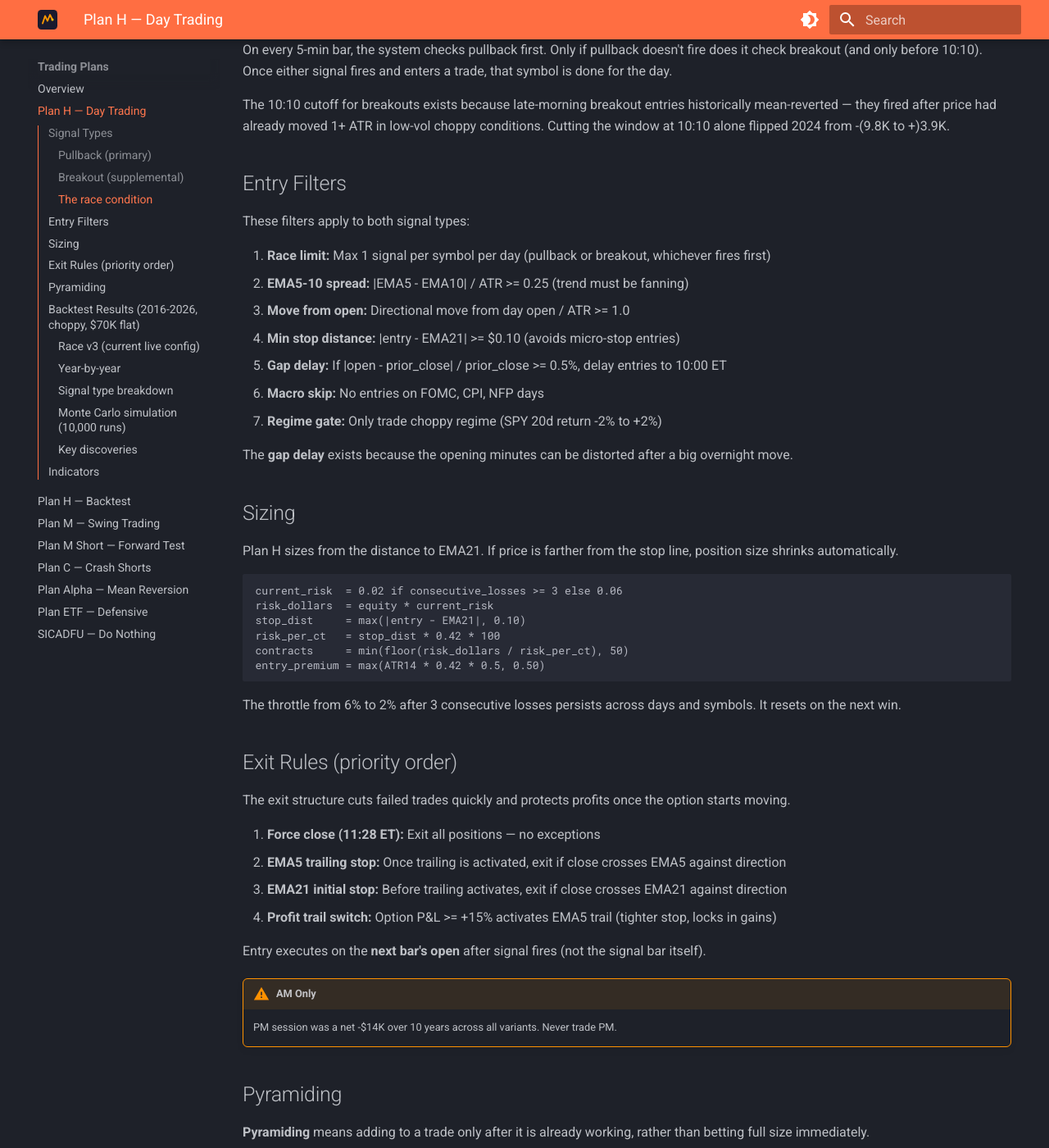
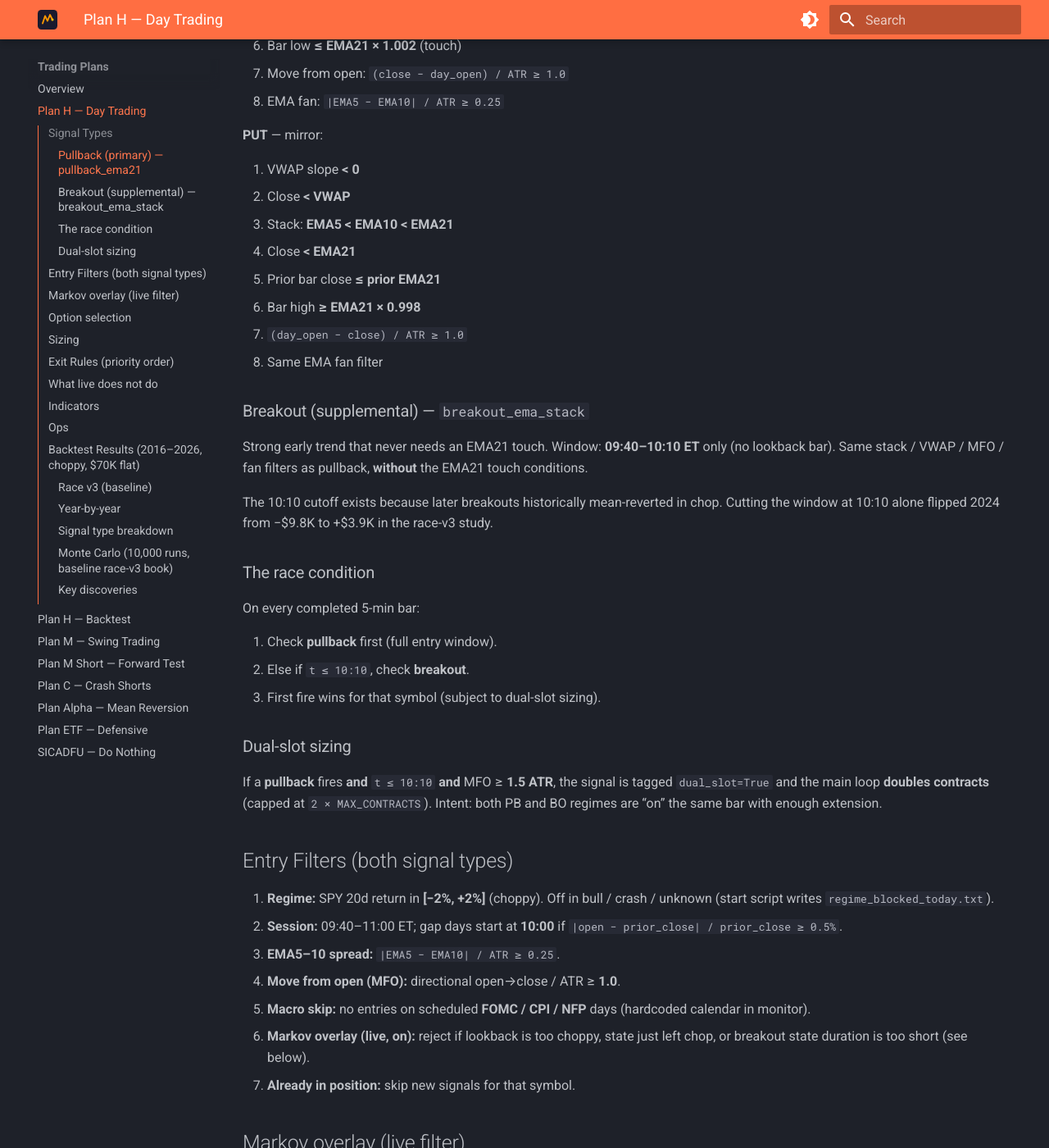
Before and after one commit to drm-collab/master-rulebook, an MkDocs documentation site: the page built from docs/plans/plan-h.md, in a window 1280 px wide and 1400 px high, scrolled down 1401 px. Shown: the whole window at 82% size. Built offline with MkDocs 1.6.1 and Material for MkDocs 9.7.7, drawn with Linux system fonts in a browser that asks for light colours; some of the changed text lies outside the part shown.

Commit message:
docs(plan-h): sync with live H9 race-v3 strategy
Update master rulebook Plan H page to match symbol_monitor.py:

- Trail arms at +1.0 underlying pt (not +15% option P&L / $1k)
- Remove pyramiding (not live)
- Full CALL/PUT pullback + breakout conditions
- Dual-slot sizing, Markov overlay, live BS delta / IV cap
- Ops paths, no-PM, capital caps; backtest labeled as baseline

````diff
--- a/docs/plans/plan-h.md
+++ b/docs/plans/plan-h.md
@@ -2,98 +2,163 @@
 
 |  |  |
 | --- | --- |
-| **Regime** | Choppy only (SPY 20d return -2% to +2%) |
+| **Regime** | Choppy only (SPY 20d return −2% to +2%) |
 | **Symbols** | SPY, QQQ |
-| **Instrument** | Options, 0.42 delta, 3-5 DTE |
-| **Timeframe** | 5-min |
-| **Risk** | $4,200 = 6% of $70K (throttles to 2% after 3 consecutive losses) |
-| **Hold Period** | Intraday, entries 09:40-11:00 ET, force close 11:28 ET |
-| **Backtest Edge** | 1,092 trades, 48.1% WR, PF 1.34, +$184K |
+| **Instrument** | Options, target **0.42 Δ**, **3–5 DTE** |
+| **Timeframe** | **5-min** bars (1-min → resample; Plan C uses 2-min) |
+| **Risk** | **6% equity** per trade → **2%** after **3** consecutive losses (global across symbols) |
+| **Hold Period** | Intraday; entries **09:40–11:00 ET**; force close **11:28 ET** |
+| **Live code** | `workspace/trading_plans/production/plan_h/symbol_monitor.py` |
+| **Backtest Edge** | Race v3 2016–2026 (choppy): 1,092 trades, 48.1% WR, PF 1.34, +$184K on $70K flat |
 
-Plan H is the intraday workhorse for sideways, messy markets. It uses two signal types — **pullback** and **breakout** — in a race condition. The system checks for pullback first on every bar, and only considers breakout if pullback didn't fire. Max 1 trade per symbol per day.
+Plan H is the intraday workhorse for sideways, messy markets. It uses two signal types — **pullback** and **breakout** — in a race condition. Pullback is checked first on every bar; breakout only if pullback did not fire and time ≤ **10:10**. Default max **1 trade per symbol per day**, with an optional **dual-slot** size bump (below).
 
 If you are new to the terms on this page:
 
-- **EMA21** is a 21-period Exponential Moving Average, used here as the main pullback/stop line.
-- **VWAP** is the Volume-Weighted Average Price, a common intraday reference for where most trading has happened.
-- **ATR** is Average True Range, used to normalize movement.
+- **EMA21** is a 21-period Exponential Moving Average — main pullback touch and initial stop.
+- **VWAP** is Volume-Weighted Average Price (session-anchored 09:30 ET).
+- **ATR** is Average True Range — normalizes move-from-open and EMA fan filters.
 - **Delta** and **DTE** describe the option contract. See the [Glossary](../glossary/index.md).
 
 ## Signal Types
 
-### Pullback (primary)
+### Pullback (primary) — `pullback_ema21`
 
-Catches price snapping back from a brief touch of EMA21 within a trend. Fires across the full **09:40-11:00 ET** window.
+Catches price snapping back from a brief touch of EMA21 inside a trend. Window: full **09:40–11:00 ET** (or **10:00–11:00** on gap days).
 
-The idea: the market is already moving in one direction, briefly pulls back toward EMA21, and then starts pushing again. Like catching a breath inside a move, not trying to predict a reversal.
+**CALL** — all true on the same 5-min bar:
 
-All must be true on the same 5-min bar:
+1. VWAP slope (2-bar) **> 0**
+2. Close **> VWAP**
+3. Stack: **EMA5 > EMA10 > EMA21**
+4. Close **> EMA21**
+5. Prior bar close **≥ prior EMA21**
+6. Bar low **≤ EMA21 × 1.002** (touch)
+7. Move from open: `(close − day_open) / ATR ≥ 1.0`
+8. EMA fan: `|EMA5 − EMA10| / ATR ≥ 0.25`
 
-### Breakout (supplemental)
+**PUT** — mirror:
 
-Catches strong early-morning trends that never pull back to EMA21. Fires only in a restricted **09:40-10:10 ET** window. Requires a clean EMA stack instead of a pullback touch.
+1. VWAP slope **< 0**
+2. Close **< VWAP**
+3. Stack: **EMA5 < EMA10 < EMA21**
+4. Close **< EMA21**
+5. Prior bar close **≤ prior EMA21**
+6. Bar high **≥ EMA21 × 0.998**
+7. `(day_open − close) / ATR ≥ 1.0`
+8. Same EMA fan filter
+
+### Breakout (supplemental) — `breakout_ema_stack`
+
+Strong early trend that never needs an EMA21 touch. Window: **09:40–10:10 ET** only (no lookback bar). Same stack / VWAP / MFO / fan filters as pullback, **without** the EMA21 touch conditions.
+
+The 10:10 cutoff exists because later breakouts historically mean-reverted in chop. Cutting the window at 10:10 alone flipped 2024 from −$9.8K to +$3.9K in the race-v3 study.
 
 ### The race condition
 
-On every 5-min bar, the system checks pullback first. Only if pullback doesn't fire does it check breakout (and only before 10:10). Once either signal fires and enters a trade, that symbol is done for the day.
+On every completed 5-min bar:
 
-The 10:10 cutoff for breakouts exists because late-morning breakout entries historically mean-reverted — they fired after price had already moved 1+ ATR in low-vol choppy conditions. Cutting the window at 10:10 alone flipped 2024 from -\(9.8K to +\)3.9K.
+1. Check **pullback** first (full entry window).
+2. Else if `t ≤ 10:10`, check **breakout**.
+3. First fire wins for that symbol (subject to dual-slot sizing).
 
-## Entry Filters
+### Dual-slot sizing
 
-These filters apply to both signal types:
+If a **pullback** fires **and** `t ≤ 10:10` **and** MFO ≥ **1.5 ATR**, the signal is tagged `dual_slot=True` and the main loop **doubles contracts** (capped at `2 × MAX_CONTRACTS`). Intent: both PB and BO regimes are “on” the same bar with enough extension.
 
-1. **Race limit:** Max 1 signal per symbol per day (pullback or breakout, whichever fires first)
-2. **EMA5-10 spread:** |EMA5 - EMA10| / ATR >= 0.25 (trend must be fanning)
-3. **Move from open:** Directional move from day open / ATR >= 1.0
-4. **Min stop distance:** |entry - EMA21| >= $0.10 (avoids micro-stop entries)
-5. **Gap delay:** If |open - prior\_close| / prior\_close >= 0.5%, delay entries to 10:00 ET
-6. **Macro skip:** No entries on FOMC, CPI, NFP days
-7. **Regime gate:** Only trade choppy regime (SPY 20d return -2% to +2%)
+## Entry Filters (both signal types)
 
-The **gap delay** exists because the opening minutes can be distorted after a big overnight move.
+1. **Regime:** SPY 20d return in **[−2%, +2%]** (choppy). Off in bull / crash / unknown (start script writes `regime_blocked_today.txt`).
+2. **Session:** 09:40–11:00 ET; gap days start at **10:00** if `|open − prior_close| / prior_close ≥ 0.5%`.
+3. **EMA5–10 spread:** `|EMA5 − EMA10| / ATR ≥ 0.25`.
+4. **Move from open (MFO):** directional open→close / ATR ≥ **1.0**.
+5. **Macro skip:** no entries on scheduled **FOMC / CPI / NFP** days (hardcoded calendar in monitor).
+6. **Markov overlay (live, on):** reject if lookback is too choppy, state just left chop, or breakout state duration is too short (see below).
+7. **Already in position:** skip new signals for that symbol.
+
+## Markov overlay (live filter)
+
+Walk-forward overlay (enabled). Uses a 5-state classification on 5-min bars (trend up/dn, pullback bull/bear, choppy) and a transition matrix trained on ~60 sessions.
+
+Reject a signal when:
+
+| Rule | Condition |
+| --- | --- |
+| Chop fraction | > **50%** of last **8** bars classified choppy |
+| Fresh from chop | State duration ≤ 1 **and** prior state was choppy |
+| Breakout duration | Breakout signal **and** directional-state duration **< 4** bars |
+
+Does not change the base H9 rules; it **filters** low-quality setups before order placement.
+
+## Option selection
+
+Target **|Δ| ≈ 0.42**, **3–5 DTE**. Hard block if no valid expiry (no arbitrary DTE fallback).
+
+Live selection (post–Jul 2026 fix):
+
+1. **Black–Scholes delta** from **live spot** + each strike’s IV (`mid_iv` / `smv_vol`).
+2. **Reject junk IV:** IV ≤ 0 or **IV > 3.0 (300%)** — prevents deep-ITM wings from scoring as ~0.42Δ.
+3. **ORATS fallback** only if BS cannot run: use chain delta **only if OTM** (put strike < spot / call strike > spot).
+4. Return **live |Δ|** into sizing (not stale overnight ORATS).
+
+Also: max **10% equity** in premium; hard cap **50** contracts per trade (dual-slot can go to **100**).
 
 ## Sizing
-
-Plan H sizes from the distance to EMA21. If price is farther from the stop line, position size shrinks automatically.
 
 ```
 current_risk  = 0.02 if consecutive_losses >= 3 else 0.06
 risk_dollars  = equity * current_risk
 stop_dist     = max(|entry - EMA21|, 0.10)
-risk_per_ct   = stop_dist * 0.42 * 100
+risk_per_ct   = stop_dist * live_delta * 100
 contracts     = min(floor(risk_dollars / risk_per_ct), 50)
-entry_premium = max(ATR14 * 0.42 * 0.5, 0.50)
+# dual_slot → contracts = min(contracts * 2, 100)
+# also cap by premium: floor(0.10 * equity / (ask * 100))
 ```
 
-The throttle from 6% to 2% after 3 consecutive losses persists across days and symbols. It resets on the next win.
+Global loss throttle persists across **days and symbols** (shared state file). Resets on the next win.
 
 ## Exit Rules (priority order)
 
-The exit structure cuts failed trades quickly and protects profits once the option starts moving.
+1. **Force close (11:28 ET):** flatten — no exceptions.
+2. **EMA5 trailing stop:** after trail is armed, exit if close crosses EMA5 against the trade.
+3. **EMA21 initial stop:** before trail arms, exit if close crosses EMA21 against the trade.
+4. **Trail arm (live):** EMA5 trail arms when **underlying moves +1.0 point** in favor of the trade (size-independent; matches backtest).
+   *Deprecated live rule (removed): option P&L ≥ +15% or +$1,000 estimated P&L.*
 
-1. **Force close (11:28 ET):** Exit all positions — no exceptions
-2. **EMA5 trailing stop:** Once trailing is activated, exit if close crosses EMA5 against direction
-3. **EMA21 initial stop:** Before trailing activates, exit if close crosses EMA21 against direction
-4. **Profit trail switch:** Option P&L >= +15% activates EMA5 trail (tighter stop, locks in gains)
-
-Entry executes on the **next bar's open** after signal fires (not the signal bar itself).
+Live fills: **Alpaca paper** immediately; **Tradier sandbox** delayed ~15 min (quote freshness).
 
 !!! warning "AM Only"
-    PM session was a net -$14K over 10 years across all variants. Never trade PM.
+    PM session was a net −$14K over 10 years across variants. Plan H does **not** trade PM.
 
-## Pyramiding
+## What live does **not** do
 
-**Pyramiding** means adding to a trade only after it is already working, rather than betting full size immediately.
+- **No pyramiding** (no Tier 2 / Tier 3 adds). Size is set at entry (with optional dual-slot 2×).
+- **No PM session.**
+- **No trading outside choppy** for Plan H (Plan C is a separate crash path in the same process).
 
-- **Tier 2 (+30% option P&L):** Add floor(base \* 0.5) contracts (max 25). Activates EMA5 trail.
-- **Tier 3 (+100% option P&L):** Requires T2 fired. Add floor(base \* 0.25) contracts (max 12).
+## Indicators
 
-## Backtest Results (2016-2026, choppy, $70K flat)
+All Plan H signals on **5-min** bars (warmup: prior session + today):
 
-These numbers are the reason the regime filter matters so much. This plan works best when the market is messy, not when it is in a clean sustained bull run.
+- **EMA5, EMA10, EMA21** — span-based, `adjust=False` (EMA21 column is `ema20` in code for historical reasons)
+- **ATR14** — 14-period mean true range
+- **VWAP** — full day, anchored 09:30 ET
+- **VWAP slope** — 2-bar diff on 5-min VWAP (~10-min momentum)
 
-### Race v3 (current live config)
+## Ops
+
+| Piece | Role |
+| --- | --- |
+| `start_monitor_multi.sh SPY QQQ` | Cron Mon–Fri ~06:25 ET; respects holiday + regime gate |
+| `monitor_watchdog.sh` | Restarts hung/dead monitors during AM window |
+| `position_monitor.py` | Companion exit authority path (stop/trail coordination) |
+| `regime_state.json` | Choppy / bull / crash from Tradier-driven update |
+
+## Backtest Results (2016–2026, choppy, $70K flat)
+
+Historical **Race v3** study (pre–Markov, pre–dual-slot, pre–+1.0 pt trail). Live adds those overlays; use this section for baseline edge, not as a 1:1 live fill ledger.
+
+### Race v3 (baseline)
 
 | Metric | Value |
 | --- | --- |
@@ -103,24 +168,24 @@
 | Total P&L | +$184,476 |
 | Avg Trade | +$169 |
 | Positive Years | 8/11 |
-| Modern (2019-2026) | +$231,940 |
-| Early (2016-2018) | -$47,465 |
+| Modern (2019–2026) | +$231,940 |
+| Early (2016–2018) | −$47,465 |
 
 ### Year-by-year
 
-| Year | Pullback | PB P&L | Breakout | BO P&L | Total |  |
-| --- | --- | --- | --- | --- | --- | --- |
-| 2016 | 78 | -$8,590 | 59 | -$7,451 | -$16,041 |  |
-| 2017 | 149 | -$26,333 | 47 | -$2,881 | -$29,214 |  |
-| 2018 | 82 | -$11,066 | 34 | +$8,857 | -$2,209 |  |
-| 2019 | 42 | -$4,278 | 35 | +$13,846 | +$9,568 |  |
-| 2020 | 20 | +$10,253 | 27 | +$796 | +$11,048 |  |
-| 2021 | 74 | -$16,590 | 45 | +$30,263 | +$13,673 |  |
-| 2022 | 20 | +$19,686 | 26 | -$11,611 | +$8,074 |  |
-| 2023 | 54 | -$3,461 | 39 | +$39,743 | +$36,283 |  |
-| 2024 | 57 | +$6,263 | 33 | -$2,356 | +$3,907 |  |
-| 2025 | 81 | +$26,215 | 38 | +$26,094 | +$52,309 |  |
-| 2026 | 34 | +$75,401 | 18 | +$21,678 | +$97,079 |  |
+| Year | Pullback | PB P&L | Breakout | BO P&L | Total |
+| --- | --- | --- | --- | --- | --- |
+| 2016 | 78 | −$8,590 | 59 | −$7,451 | −$16,041 |
+| 2017 | 149 | −$26,333 | 47 | −$2,881 | −$29,214 |
+| 2018 | 82 | −$11,066 | 34 | +$8,857 | −$2,209 |
+| 2019 | 42 | −$4,278 | 35 | +$13,846 | +$9,568 |
+| 2020 | 20 | +$10,253 | 27 | +$796 | +$11,048 |
+| 2021 | 74 | −$16,590 | 45 | +$30,263 | +$13,673 |
+| 2022 | 20 | +$19,686 | 26 | −$11,611 | +$8,074 |
+| 2023 | 54 | −$3,461 | 39 | +$39,743 | +$36,283 |
+| 2024 | 57 | +$6,263 | 33 | −$2,356 | +$3,907 |
+| 2025 | 81 | +$26,215 | 38 | +$26,094 | +$52,309 |
+| 2026 | 34 | +$75,401 | 18 | +$21,678 | +$97,079 |
 
 ### Signal type breakdown
 
@@ -129,41 +194,30 @@
 | Pullback | 691 (63%) | +$67,498 | 41.4% |
 | Breakout | 401 (37%) | +$116,977 | 59.6% |
 
-Pullback has lower WR but asymmetric payoff — wins are nearly 2x losses. Breakout has higher WR and accounts for 63% of total P&L despite being only 37% of trades.
+Pullback has lower WR but asymmetric payoff. Breakout accounts for most of total P&L despite fewer trades.
 
-See the full [Backtest](plan-h-backtest.md) for an interactive equity curve and trade-by-trade log.
+See the full [Backtest](plan-h-backtest.md) for equity curve and trade log.
 
-### Monte Carlo simulation (10,000 runs)
-
-Bootstrap resampling of all 1,092 trades with replacement to estimate the distribution of outcomes over the same number of trades.
+### Monte Carlo (10,000 runs, baseline race-v3 book)
 
 | Percentile | P&L | Final Equity |
 | --- | --- | --- |
-| P10 (bear case) | +$105K | $175K |
+| P10 | +$105K | $175K |
 | P25 | +$142K | $212K |
-| P50 (median) | +$183K | $253K |
+| P50 | +$183K | $253K |
 | P75 | +$225K | $295K |
-| P90 (bull case) | +$266K | $336K |
+| P90 | +$266K | $336K |
 
 | Risk Metric | Value |
 | --- | --- |
 | Probability profitable | 99.9% |
 | Probability double account | 97.1% |
 | Probability of ruin (<50%) | 2.1% |
-| Mean max drawdown | -24.9% |
+| Mean max drawdown | −24.9% |
 | Annualized Sharpe | 0.93 |
 
 ### Key discoveries
 
-- Early years (2016-2018) are net negative. The strategy's edge is modern — post-2019 market microstructure with tighter spreads and faster reversion. This is not a concern for live trading.
-- Breakout accounts for 63% of total P&L despite being only 37% of trades — the restricted 10:10 window filters out weak entries effectively.
-- The 2.1% ruin probability comes from extreme drawdown sequences in the bootstrap — the actual backtest never approached 50% drawdown.
-
-## Indicators
-
-All computed on 5-min bars resampled from 1-min:
-
-- **EMA5, EMA10, EMA21** — span-based, adjust=False
-- **ATR14** — 14-period SMA of true range
-- **VWAP** — full-day, anchored 09:30 ET
-- **VWAP slope** — 2-bar diff on 5-min VWAP (10-min momentum)
+- Early years (2016–2018) are net negative; edge is modern (post-2019 microstructure).
+- Breakout carries a large share of P&L under the 10:10 gate.
+- Live **Markov** and **dual-slot** are operational overlays not fully reflected in the 1,092-trade table above.
````
